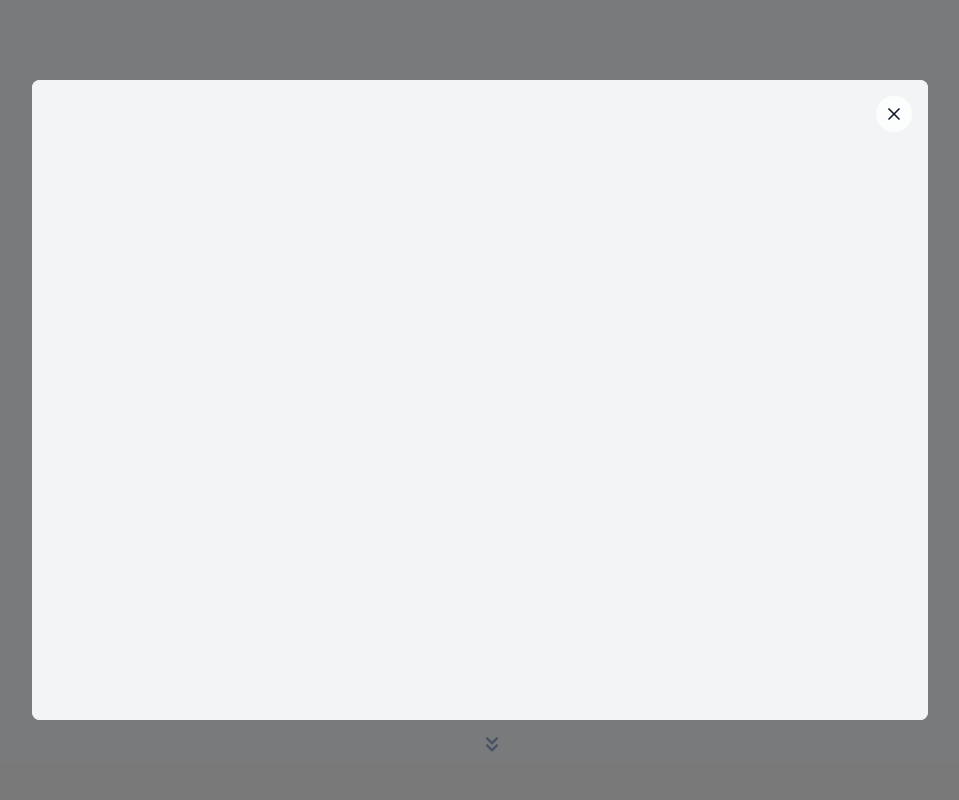
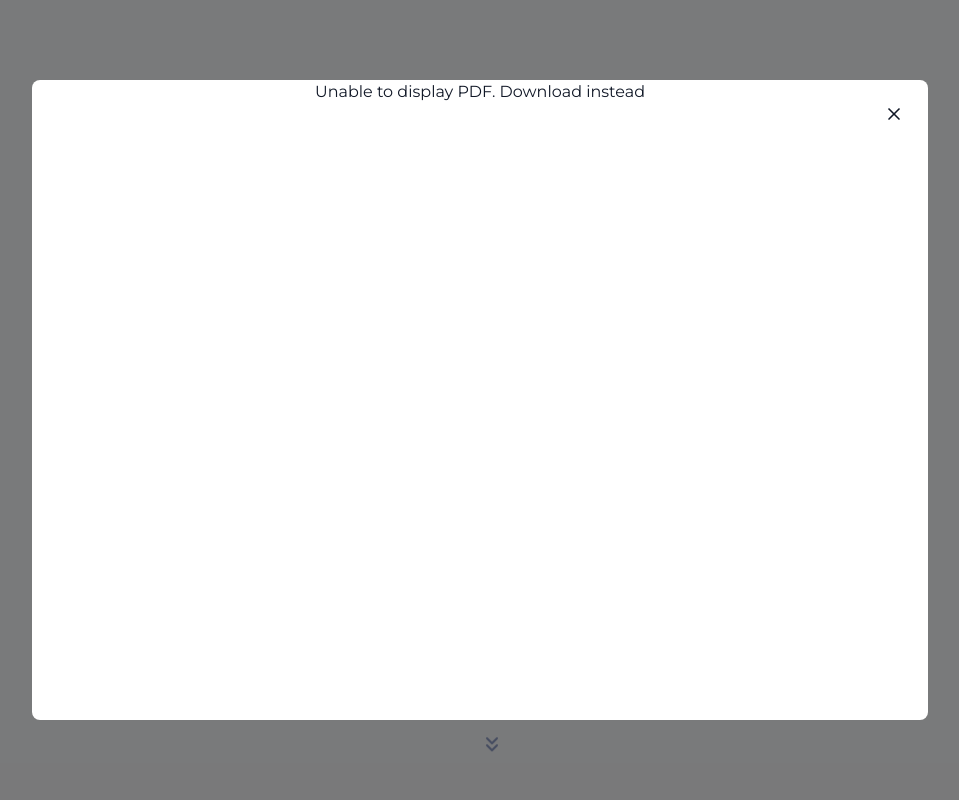
Before and after one commit to Aika0828/my-website-portfolio, a React (Vite) app: page / in a window 1280 px wide. Both pictures are taken after a click on the button "View Resume". Shown: the top 800 px of the page, without its empty margins (160-1119 px from the left). Built offline with nearby package versions, Linux system fonts and the light colour scheme; grey boxes are pictures that could not be loaded.

Commit message:
Remove PDF viewer toolbar and navigation panes

```diff
--- a/src/components/Header.jsx
+++ b/src/components/Header.jsx
@@ -64,11 +64,14 @@ const Header = () => {
       </motion.div>
 
       <Modal isOpen={isModalOpen} onClose={() => setIsModalOpen(false)}>
-        <iframe
-          src="/my-website-portfolio/Resume_De_Matta.pdf"
+        <object
+          data="/my-website-portfolio/Resume_De_Matta.pdf#toolbar=0&navpanes=0&scrollbar=0"
+          type="application/pdf"
           className="w-full h-[80vh]"
           title="Resume Preview"
-        />
+        >
+          <p>Unable to display PDF. <a href="/my-website-portfolio/Resume_De_Matta.pdf" target="_blank" rel="noopener noreferrer">Download instead</a></p>
+        </object>
       </Modal>
        <a href="#about" className="absolute bottom-10 left-1/2 -translate-x-1/2 animate-bounce">
           <ChevronsDown size={24} className="text-primary/50" />
```
